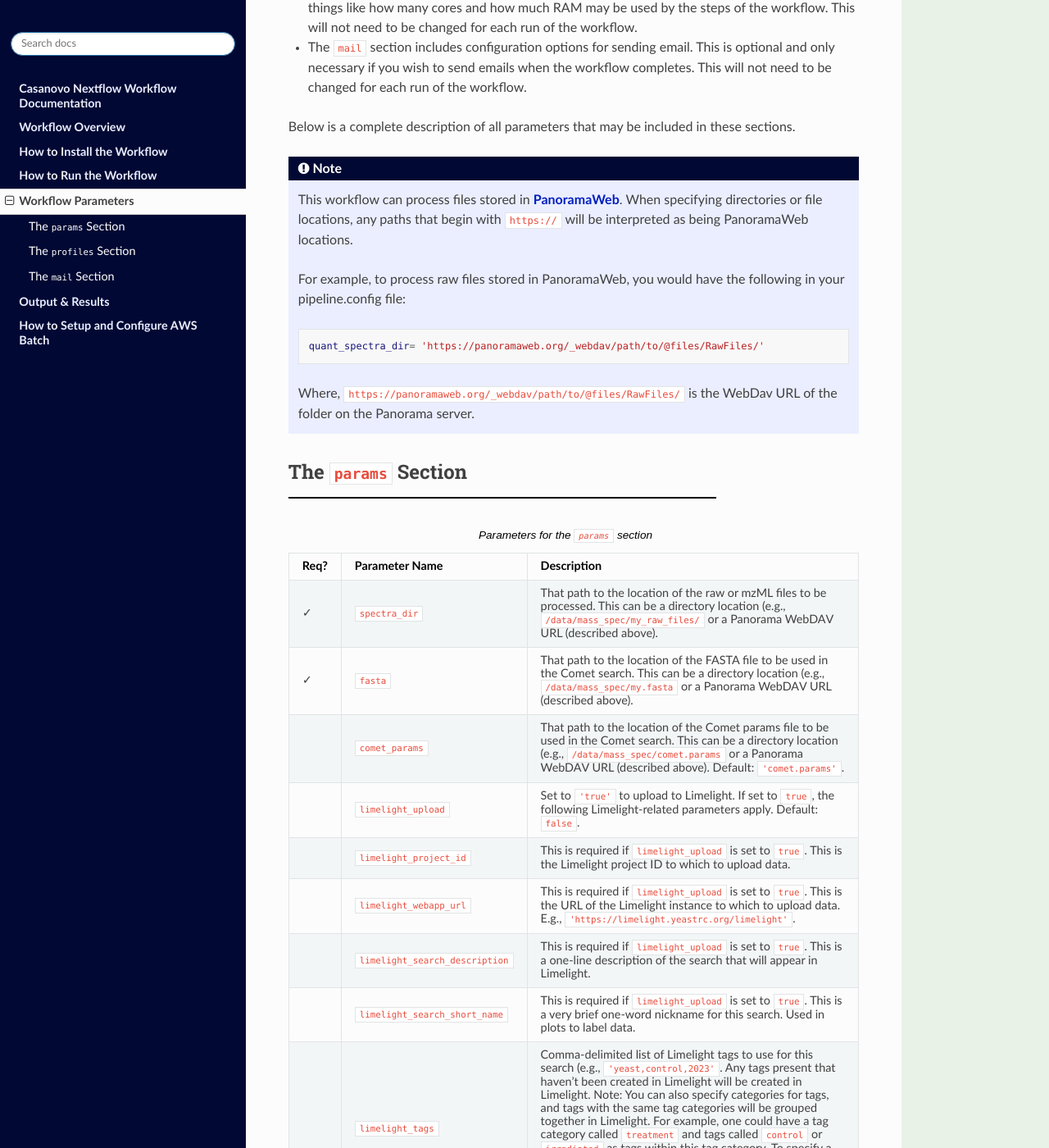
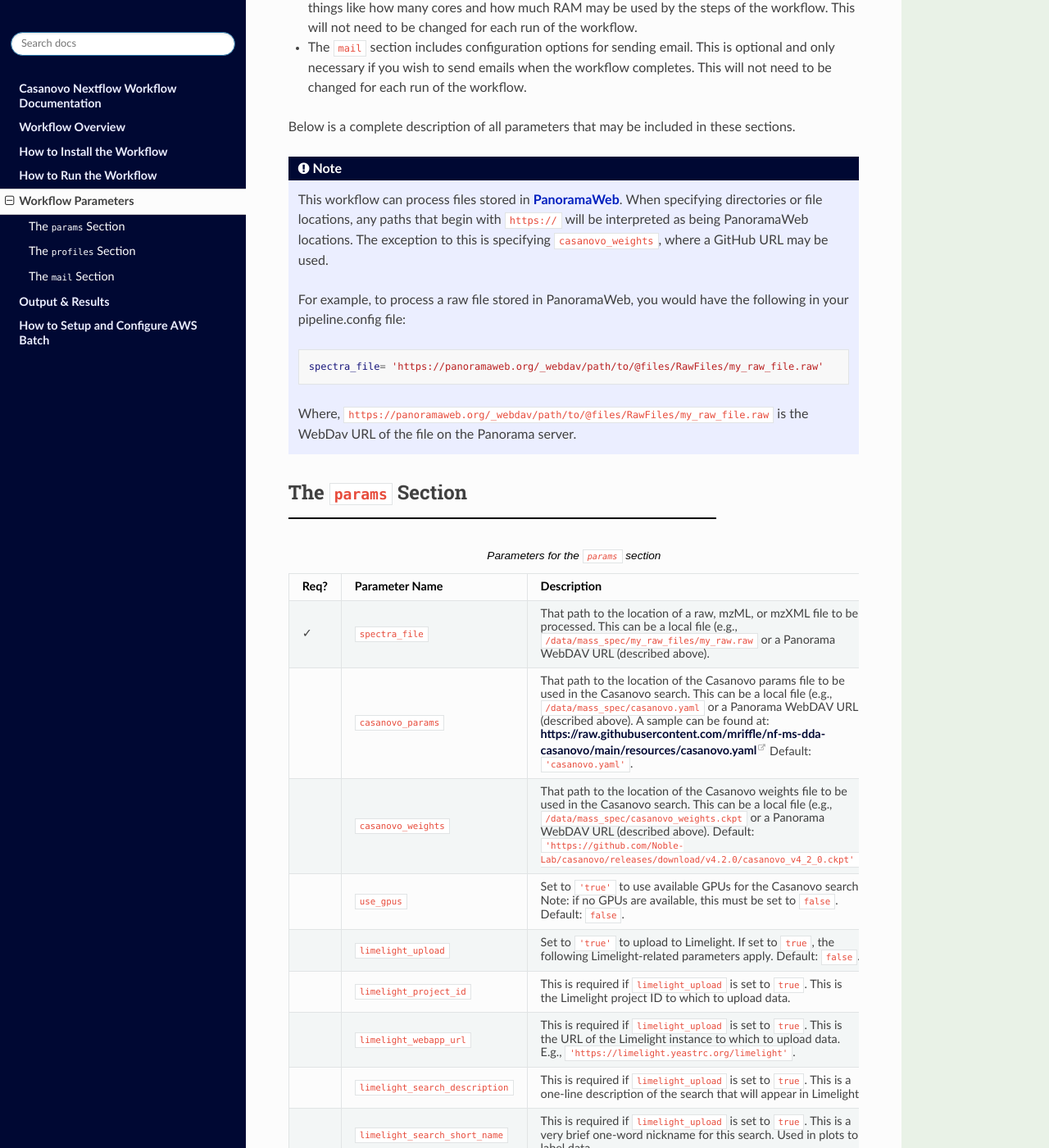
Before and after one commit to mriffle/nf-ms-dda-casanovo, a Sphinx documentation site: the page built from docs/source/workflow_parameters.rst, in a window 1280 px wide and 1400 px high, scrolled down 739 px. Shown: the whole window at 82% size. Built offline with Sphinx 7.4.7 and the Read the Docs theme 2.0.0, drawn with Linux system fonts in a browser that asks for light colours; some of the changed text lies outside the part shown.

Commit message:
docs: updates

```diff
--- a/docs/source/results.rst
+++ b/docs/source/results.rst
@@ -42,13 +42,13 @@ which will be described below.
 
 Workflow Results
 ================
-All results will be output to the ``results/nf-teirex-dda`` subdirectory in the directory in which the workflow was
+By default, all results will be output to the ``results/nf-ms-dda-casanovo`` subdirectory in the directory in which the workflow was
 run. In this directory is a subdirectory for each program that was run as part of the workflow. A full description
 of output files can be found below.
 
 Output Files
 ============
-Below are each subdirectory created in ``results/nf-teirex-dda`` and a description of files
+Below are each subdirectory created in ``results/nf-ms-dda-casanovo`` and a description of files
 that will be found in those directories.
 
 ``comet`` Subdirectory
--- a/docs/source/workflow_parameters.rst
+++ b/docs/source/workflow_parameters.rst
@@ -4,7 +4,7 @@ Workflow Parameters
 
 The workflow parameters should be included in a configuration file, an example
 of which can be found at
-https://raw.githubusercontent.com/mriffle/nf-teirex-dda/main/resources/pipeline.config
+https://raw.githubusercontent.com/mriffle/nf-ms-dda-casanovo/main/resources/pipeline.config
 
 The parameters in this file should be changed to indicate the locations of your data, the
 options you'd like to use for the software included in the workflow, and the capabilities and
@@ -35,15 +35,16 @@ Below is a complete description of all parameters that may be included in these
 .. note::
 
     This workflow can process files stored in **PanoramaWeb**. When specifying directories or file locations, any paths that begin with ``https://`` will be interpreted as being PanoramaWeb locations.
+    The exception to this is specifying ``casanovo_weights``, where a GitHub URL may be used.
 
-    For example, to process raw files stored in PanoramaWeb, you would have the following in your pipeline.config file:
+    For example, to process a raw file stored in PanoramaWeb, you would have the following in your pipeline.config file:
 
     .. code-block:: bash
 
-        quant_spectra_dir= 'https://panoramaweb.org/_webdav/path/to/@files/RawFiles/'
+        spectra_file= 'https://panoramaweb.org/_webdav/path/to/@files/RawFiles/my_raw_file.raw'
 
 
-    Where, ``https://panoramaweb.org/_webdav/path/to/@files/RawFiles/`` is the WebDav URL of the folder on the Panorama server.
+    Where, ``https://panoramaweb.org/_webdav/path/to/@files/RawFiles/my_raw_file.raw`` is the WebDav URL of the file on the Panorama server.
 
 
 The ``params`` Section
@@ -57,14 +58,17 @@ The ``params`` Section
      - Parameter Name
      - Description
    * - ✓
-     - ``spectra_dir``
-     - That path to the location of the raw or mzML files to be processed. This can be a directory location (e.g., ``/data/mass_spec/my_raw_files/`` or a Panorama WebDAV URL (described above).
-   * - ✓
-     - ``fasta``
-     - That path to the location of the FASTA file to be used in the Comet search. This can be a directory location (e.g., ``/data/mass_spec/my.fasta`` or a Panorama WebDAV URL (described above).
+     - ``spectra_file``
+     - That path to the location of a raw, mzML, or mzXML file to be processed. This can be a local file (e.g., ``/data/mass_spec/my_raw_files/my_raw.raw`` or a Panorama WebDAV URL (described above).
    * -
-     - ``comet_params``
-     - That path to the location of the Comet params file to be used in the Comet search. This can be a directory location (e.g., ``/data/mass_spec/comet.params`` or a Panorama WebDAV URL (described above). Default: ``'comet.params'``.
+     - ``casanovo_params``
+     - That path to the location of the Casanovo params file to be used in the Casanovo search. This can be a local file (e.g., ``/data/mass_spec/casanovo.yaml`` or a Panorama WebDAV URL (described above). A sample can be found at: https://raw.githubusercontent.com/mriffle/nf-ms-dda-casanovo/main/resources/casanovo.yaml Default: ``'casanovo.yaml'``.
+   * -
+     - ``casanovo_weights``
+     - That path to the location of the Casanovo weights file to be used in the Casanovo search. This can be a local file (e.g., ``/data/mass_spec/casanovo_weights.ckpt`` or a Panorama WebDAV URL (described above). Default: ``'https://github.com/Noble-Lab/casanovo/releases/download/v4.2.0/casanovo_v4_2_0.ckpt'``.
+   * -
+     - ``use_gpus``
+     - Set to ``'true'`` to use available GPUs for the Casanovo search. Note: if no GPUs are available, this must be set to ``false``. Default: ``false``.
    * -
      - ``limelight_upload``
      - Set to ``'true'`` to upload to Limelight. If set to ``true``, the following Limelight-related parameters apply. Default: ``false``.
```
Also changed, not shown: other parts of docs/source/workflow_parameters.rst (+0 -6 lines).
